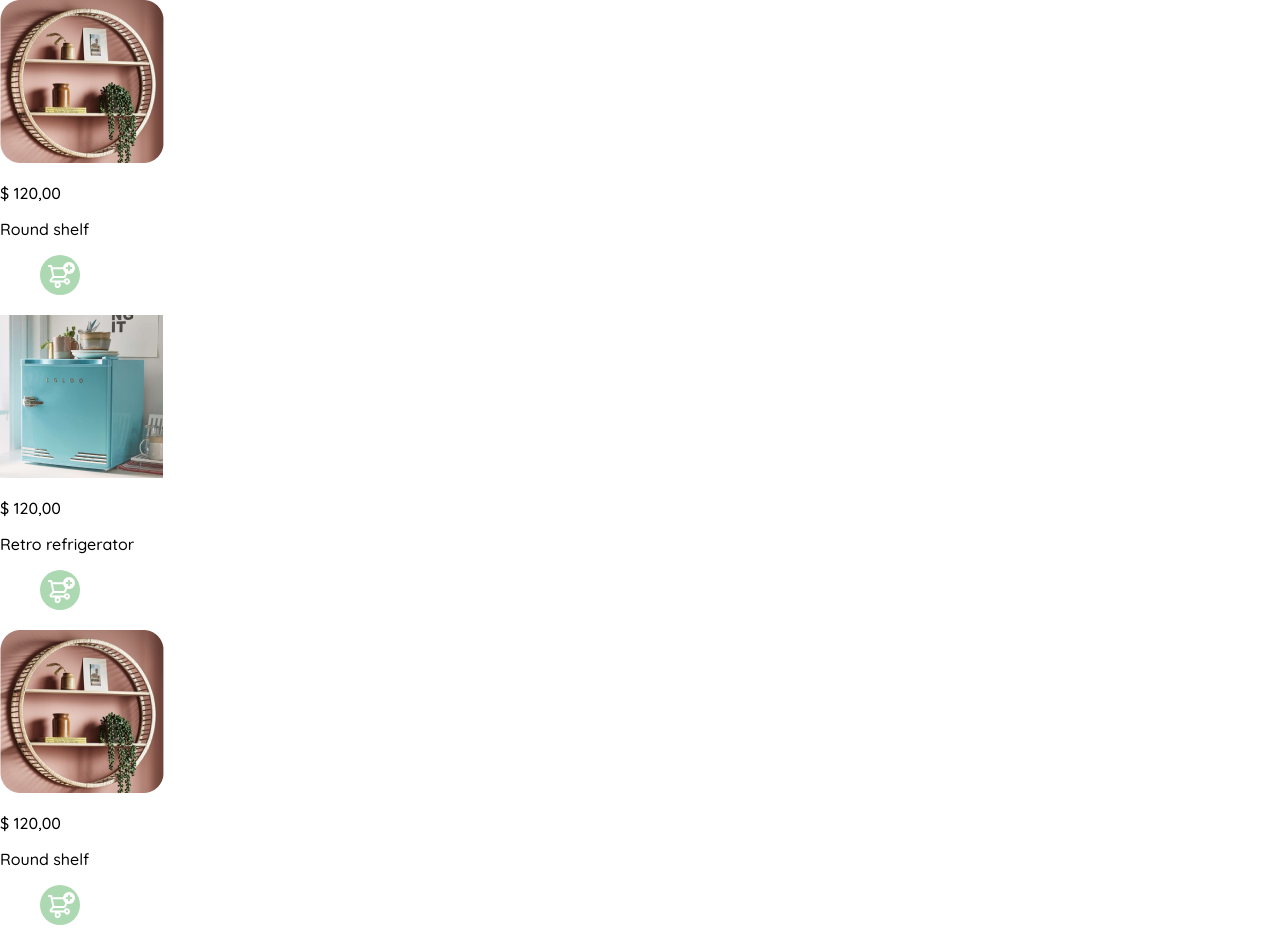
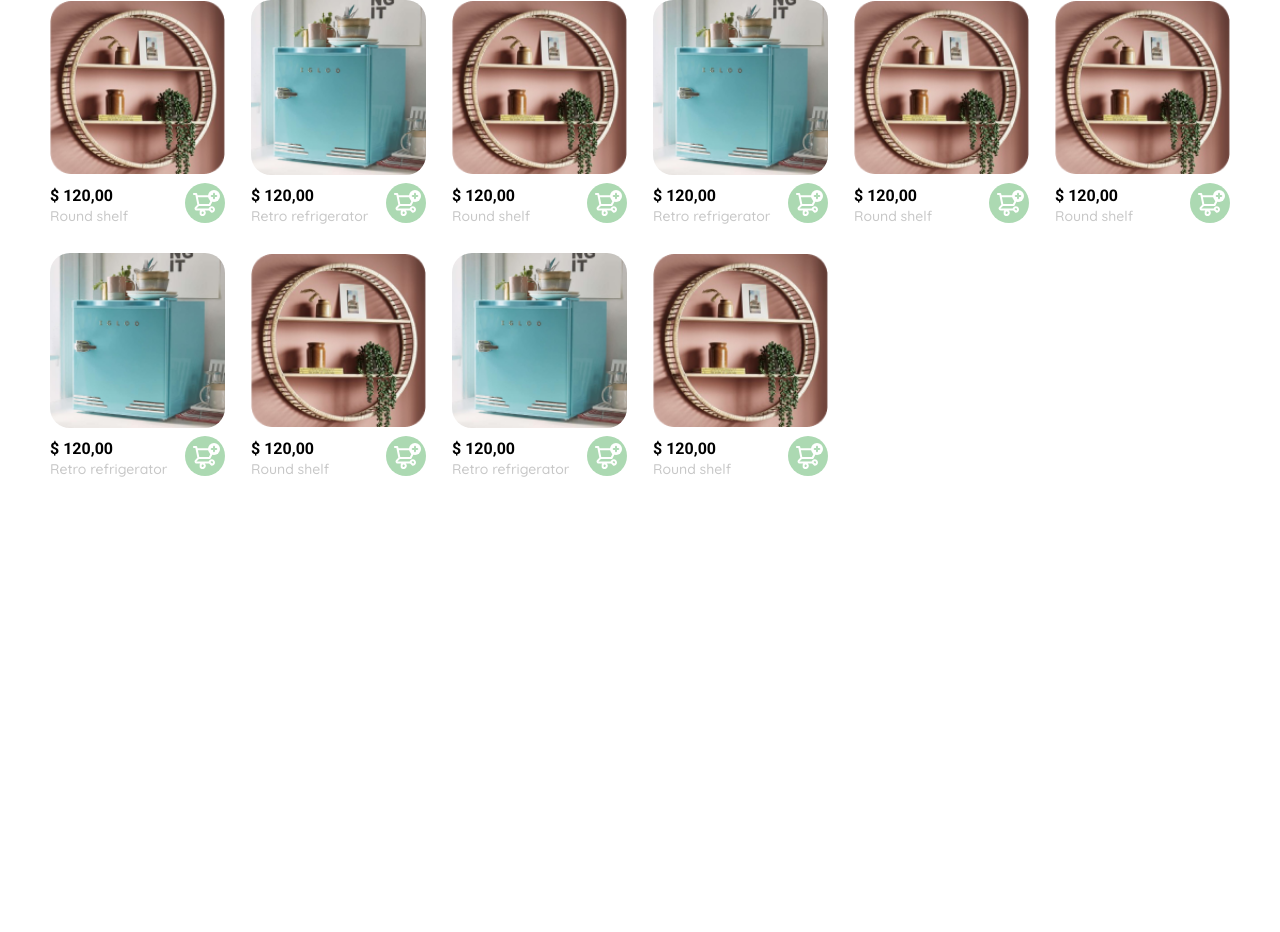
Before and after one commit to ESteban-07/platzi-yardsale-store, a plain HTML site: page home.html in a window 1280 px wide. Shown: the top 932 px of the page. After the commit the page ends 800 px from the top, so only its background shows below. Drawn offline with Linux system fonts and the light colour scheme.

Commit message:
Reto Personal: estilizando página de inicio con CSS

```diff
--- a/home.html
+++ b/home.html
@@ -7,7 +7,7 @@
         <link rel="preconnect" href="https://fonts.googleapis.com" />
         <link rel="preconnect" href="https://fonts.gstatic.com" crossorigin />
         <link
-            href="https://fonts.googleapis.com/css2?family=Quicksand:wght@300;500;700&display=swap"
+            href="https://fonts.googleapis.com/css2?family=Quicksand:wght@300;500;700&family=Roboto:wght@700&display=swap"
             rel="stylesheet"
         />
         <title>Document</title>
@@ -21,10 +21,51 @@
                 --sm: 14px;
                 --md: 16px;
                 --lg: 18px;
+                --card-size: 175px;
             }
             body {
                 margin: 0;
                 font-family: 'Quicksand', sans-serif;
+            }
+            .cards-container {
+                display: grid;
+                grid-template-columns: repeat(auto-fill, var(--card-size));
+                gap: 26px;
+                place-content: center;
+            }
+            .product-card {
+                width: var(--card-size);
+            }
+            .item-picture {
+                margin: 0;
+                width: var(--card-size);
+                height: var(--card-size);
+            }
+            .product-img {
+                object-fit: contain;
+                width: 100%;
+                height: 100%;
+                border-radius: 20px;
+            }
+            .item-content {
+                margin-top: 8px;
+                display: flex;
+                justify-content: space-between;
+                align-items: center;
+            }
+            .item-price {
+                font-family: 'Roboto', sans-serif;
+                font-size: var(--md);
+                margin: 0;
+            }
+            .item-name {
+                font-size: var(--sm);
+                color: var(--very-light-pink);
+                margin-top: 2px;
+                margin-bottom: 0px;
+            }
+            .btn-container {
+                display: inline-block;
             }
         </style>
     </head>
@@ -32,202 +73,222 @@
         <section class="main-container">
             <div class="cards-container">
                 <div class="product-card">
+                    <figure class="item-picture">
                         <img
                             src="./assets/images/round_shelf.png"
                             alt="Round shelf"
                             class="product-img"
                         />
+                    </figure>
+                    <div class="item-content">
                         <div>
-                        <div>
-                            <p>$ 120,00</p>
-                            <p>Round shelf</p>
+                            <p class="item-price">$ 120,00</p>
+                            <p class="item-name">Round shelf</p>
                         </div>
-                        <figure>
+                        <a href="#" class="btn-container">
                             <img
                                 src="./assets/icons/bt_add_to_cart.svg"
                                 alt="Add to cart"
                             />
-                        </figure>
+                        </a>
                     </div>
                 </div>
 
                 <div class="product-card">
+                    <figure class="item-picture">
                         <img
                             src="./assets/images/retro_refrigerator.png"
                             alt="Retro refrigerator"
                             class="product-img"
                         />
+                    </figure>
+                    <div class="item-content">
                         <div>
-                        <div>
-                            <p>$ 120,00</p>
-                            <p>Retro refrigerator</p>
+                            <p class="item-price">$ 120,00</p>
+                            <p class="item-name">Retro refrigerator</p>
                         </div>
-                        <figure>
+                        <a href="#" class="btn-container">
                             <img
                                 src="./assets/icons/bt_add_to_cart.svg"
                                 alt="Add to cart"
                             />
-                        </figure>
+                        </a>
                     </div>
                 </div>
 
                 <div class="product-card">
+                    <figure class="item-picture">
                         <img
                             src="./assets/images/round_shelf.png"
                             alt="Round shelf"
                             class="product-img"
                         />
+                    </figure>
+                    <div class="item-content">
                         <div>
-                        <div>
-                            <p>$ 120,00</p>
-                            <p>Round shelf</p>
+                            <p class="item-price">$ 120,00</p>
+                            <p class="item-name">Round shelf</p>
                         </div>
-                        <figure>
+                        <a href="#" class="btn-container">
                             <img
                                 src="./assets/icons/bt_add_to_cart.svg"
                                 alt="Add to cart"
                             />
-                        </figure>
+                        </a>
                     </div>
                 </div>
 
                 <div class="product-card">
+                    <figure class="item-picture">
                         <img
                             src="./assets/images/retro_refrigerator.png"
                             alt="Retro refrigerator"
                             class="product-img"
                         />
+                    </figure>
+                    <div class="item-content">
                         <div>
-                        <div>
-                            <p>$ 120,00</p>
-                            <p>Retro refrigerator</p>
+                            <p class="item-price">$ 120,00</p>
+                            <p class="item-name">Retro refrigerator</p>
                         </div>
-                        <figure>
+                        <a href="#" class="btn-container">
                             <img
                                 src="./assets/icons/bt_add_to_cart.svg"
                                 alt="Add to cart"
                             />
-                        </figure>
+                        </a>
                     </div>
                 </div>
 
                 <div class="product-card">
+                    <figure class="item-picture">
                         <img
                             src="./assets/images/round_shelf.png"
                             alt="Round shelf"
                             class="product-img"
                         />
+                    </figure>
+                    <div class="item-content">
                         <div>
-                        <div>
-                            <p>$ 120,00</p>
-                            <p>Round shelf</p>
+                            <p class="item-price">$ 120,00</p>
+                            <p class="item-name">Round shelf</p>
                         </div>
-                        <figure>
+                        <a href="#" class="btn-container">
                             <img
                                 src="./assets/icons/bt_add_to_cart.svg"
                                 alt="Add to cart"
                             />
-                        </figure>
+                        </a>
                     </div>
                 </div>
 
                 <div class="product-card">
+                    <figure class="item-picture">
                         <img
                             src="./assets/images/round_shelf.png"
                             alt="Round shelf"
                             class="product-img"
                         />
+                    </figure>
+                    <div class="item-content">
                         <div>
-                        <div>
-                            <p>$ 120,00</p>
-                            <p>Round shelf</p>
+                            <p class="item-price">$ 120,00</p>
+                            <p class="item-name">Round shelf</p>
                         </div>
-                        <figure>
+                        <a href="#" class="btn-container">
                             <img
                                 src="./assets/icons/bt_add_to_cart.svg"
                                 alt="Add to cart"
                             />
-                        </figure>
+                        </a>
                     </div>
                 </div>
 
                 <div class="product-card">
+                    <figure class="item-picture">
                         <img
                             src="./assets/images/retro_refrigerator.png"
                             alt="Retro refrigerator"
                             class="product-img"
                         />
+                    </figure>
+                    <div class="item-content">
                         <div>
-                        <div>
-                            <p>$ 120,00</p>
-                            <p>Retro refrigerator</p>
+                            <p class="item-price">$ 120,00</p>
+                            <p class="item-name">Retro refrigerator</p>
                         </div>
-                        <figure>
+                        <a href="#" class="btn-container">
                             <img
                                 src="./assets/icons/bt_add_to_cart.svg"
                                 alt="Add to cart"
                             />
-                        </figure>
+                        </a>
                     </div>
                 </div>
 
                 <div class="product-card">
+                    <figure class="item-picture">
                         <img
                             src="./assets/images/round_shelf.png"
                             alt="Round shelf"
                             class="product-img"
                         />
+                    </figure>
+                    <div class="item-content">
                         <div>
-                        <div>
-                            <p>$ 120,00</p>
-                            <p>Round shelf</p>
+                            <p class="item-price">$ 120,00</p>
+                            <p class="item-name">Round shelf</p>
                         </div>
-                        <figure>
+                        <a href="#" class="btn-container">
                             <img
                                 src="./assets/icons/bt_add_to_cart.svg"
                                 alt="Add to cart"
                             />
-                        </figure>
+                        </a>
                     </div>
                 </div>
 
                 <div class="product-card">
+                    <figure class="item-picture">
                         <img
                             src="./assets/images/retro_refrigerator.png"
                             alt="Retro refrigerator"
                             class="product-img"
                         />
+                    </figure>
+                    <div class="item-content">
                         <div>
-                        <div>
-                            <p>$ 120,00</p>
-                            <p>Retro refrigerator</p>
+                            <p class="item-price">$ 120,00</p>
+                            <p class="item-name">Retro refrigerator</p>
                         </div>
-                        <figure>
+                        <a href="#" class="btn-container">
                             <img
                                 src="./assets/icons/bt_add_to_cart.svg"
                                 alt="Add to cart"
                             />
-                        </figure>
+                        </a>
                     </div>
                 </div>
 
                 <div class="product-card">
+                    <figure class="item-picture">
                         <img
                             src="./assets/images/round_shelf.png"
                             alt="Round shelf"
                             class="product-img"
                         />
+                    </figure>
+                    <div class="item-content">
                         <div>
-                        <div>
-                            <p>$ 120,00</p>
-                            <p>Round shelf</p>
+                            <p class="item-price">$ 120,00</p>
+                            <p class="item-name">Round shelf</p>
                         </div>
-                        <figure>
+                        <a href="#" class="btn-container">
                             <img
                                 src="./assets/icons/bt_add_to_cart.svg"
                                 alt="Add to cart"
                             />
-                        </figure>
+                        </a>
                     </div>
                 </div>
             </div>
```
Lines whose indentation alone changed are shown as unchanged.
